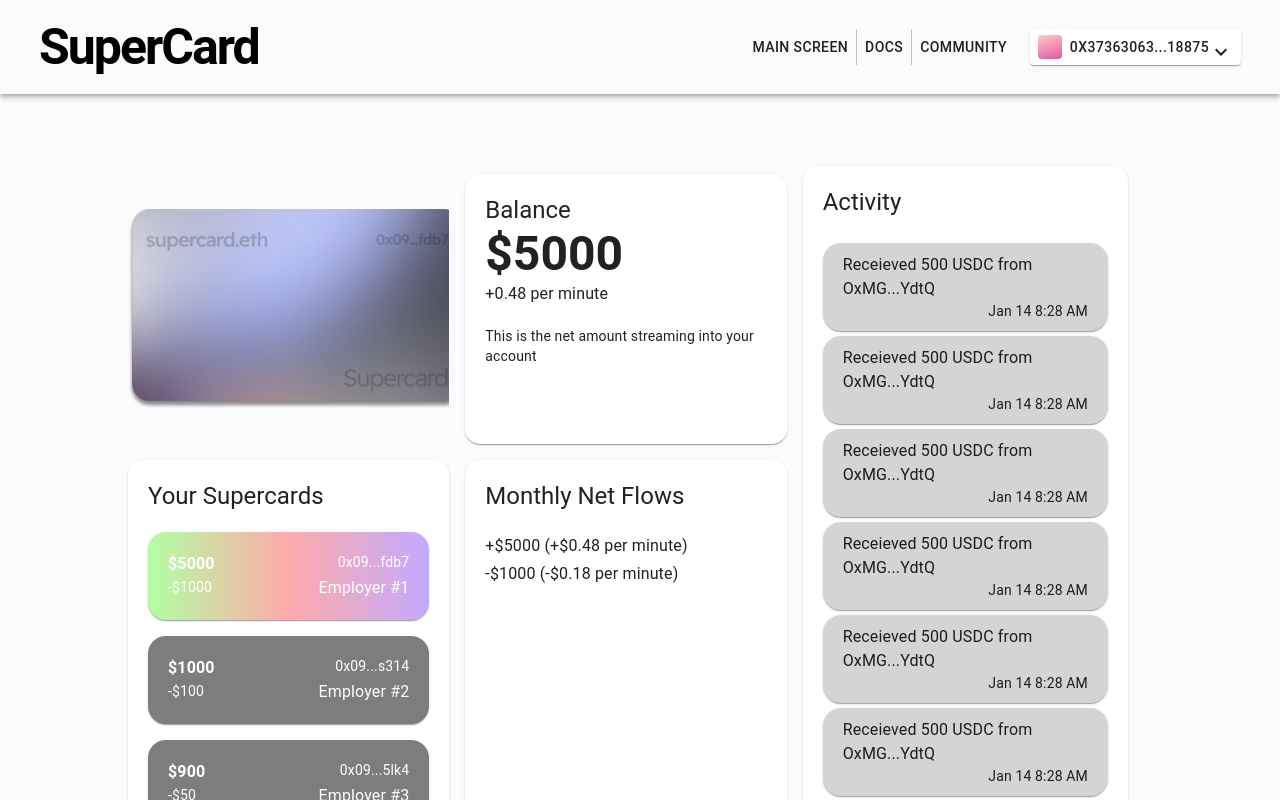
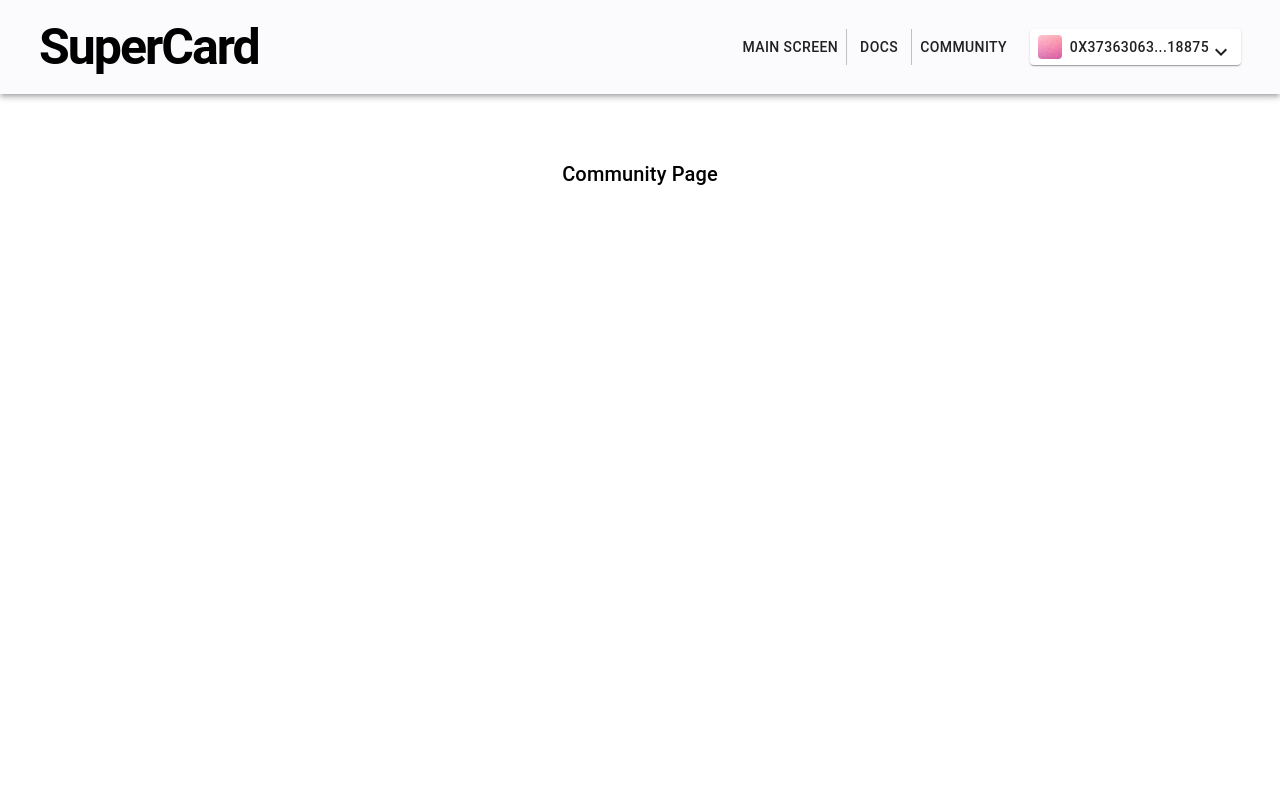
Before and after one commit to sunnyjaycer/supercard, a React (Create React App) app in the folder 02-Frontend/: page /community in a window 1280 px wide. Shown: the top 800 px of the page. Built offline with nearby package versions, Linux system fonts and the light colour scheme.

Commit message:
Added react router

```diff
--- a/02-Frontend/package.json
+++ b/02-Frontend/package.json
@@ -15,6 +15,7 @@
     "axios": "^0.24.0",
     "react": "^17.0.2",
     "react-dom": "^17.0.2",
+    "react-router-dom": "^6.2.1",
     "react-scripts": "5.0.0",
     "web-vitals": "^2.1.3",
     "web3": "^1.6.1"
--- a/02-Frontend/src/App.js
+++ b/02-Frontend/src/App.js
@@ -1,12 +1,16 @@
 import React, { useState, useEffect } from 'react';
+import { Outlet } from 'react-router-dom';
 import './App.css';
 // import Web3 from 'web3';
 import axios from 'axios';
 // import SuperfluidSDK from '@superfluid-finance/js-sdk';
 // import Web3Provider from '@ethersproject/providers';
 import { createMuiTheme, makeStyles } from '@material-ui/core/styles';
+
 import AppBarHeader from './components/AppBarHeader';
 import Main from './components/Main';
+import Docs from './components/Docs';
+import Community from './components/Community';
 
 const useStyles = makeStyles((theme) => ({}));
 
@@ -93,7 +97,6 @@ function App() {
 
   return (
     <div className='App'>
-      <AppBarHeader />
       <Main />
     </div>
   );
--- a/02-Frontend/src/components/AppBarHeader.js
+++ b/02-Frontend/src/components/AppBarHeader.js
@@ -1,4 +1,5 @@
 import React, { useState, useEffect } from 'react';
+import { Link } from 'react-router-dom';
 import '../App.css';
 import { makeStyles } from '@material-ui/core/styles';
 import {
@@ -39,6 +40,9 @@ const useStyles = makeStyles((theme) => ({
     ['@media screen and (max-width: 650px)']: {
       display: 'none !important',
     },
+  },
+  buttons: {
+    textDecoration: 'none',
   },
 }));
 
@@ -81,9 +85,15 @@ const AppBarHeader = () => {
             }}
             className={classes.showMenuButtons}
           >
-            <Button>Main Screen</Button>
-            <Button>Docs</Button>
-            <Button>Community</Button>
+            <Link to='/' className={classes.buttons}>
+              <Button>Main Screen</Button>
+            </Link>
+            <Link to='/docs' className={classes.buttons}>
+              <Button>Docs</Button>
+            </Link>
+            <Link to='/community' className={classes.buttons}>
+              <Button>Community</Button>
+            </Link>
           </ButtonGroup>
 
           <Card>
--- /dev/null
+++ b/02-Frontend/src/components/Community.js
@@ -0,0 +1,14 @@
+import React from 'react';
+import { Typography } from '@material-ui/core';
+
+const Community = () => {
+  return (
+    <div>
+      <Typography variant='h6' style={{ textAlign: 'center', margin: '5%' }}>
+        Community Page
+      </Typography>
+    </div>
+  );
+};
+
+export default Community;
--- /dev/null
+++ b/02-Frontend/src/components/Docs.js
@@ -0,0 +1,14 @@
+import React from 'react';
+import { Typography } from '@material-ui/core';
+
+const Docs = () => {
+  return (
+    <div>
+      <Typography variant='h6' style={{ textAlign: 'center', margin: '5%' }}>
+        Docs Page
+      </Typography>
+    </div>
+  );
+};
+
+export default Docs;
--- a/02-Frontend/src/components/Main.js
+++ b/02-Frontend/src/components/Main.js
@@ -1,4 +1,5 @@
 import React from 'react';
+
 import { Grid, Card, Paper, Typography } from '@material-ui/core';
 import { makeStyles } from '@material-ui/core/styles';
 import { useTheme } from '@material-ui/core/styles';
@@ -29,8 +30,8 @@ const useStyles = makeStyles((theme) => ({
     textAlign: 'center',
   },
   mainDiv: {
-    marginLeft: '10%',
-    marginRight: '10%',
+    marginLeft: '6vw',
+    marginRight: '6vw',
     marginTop: '80px',
     marginBottom: '100px',
   },
--- a/02-Frontend/src/index.js
+++ b/02-Frontend/src/index.js
@@ -1,22 +1,32 @@
 import React from 'react';
 import ReactDOM from 'react-dom';
+import { BrowserRouter, Routes, Route } from 'react-router-dom';
 import './index.css';
 import App from './App';
+import AppBarHeader from './components/AppBarHeader';
+import Docs from './components/Docs';
+import Community from './components/Community';
 import reportWebVitals from './reportWebVitals';
 import { createMuiTheme } from '@material-ui/core/styles';
 
-//Custom theme can go here
-const theme = createMuiTheme({
-  palette: {
-    type: 'light',
-  },
-});
+//Custom theme can go here if we want one
+// const theme = createMuiTheme({
+//   palette: {
+//     type: 'light',
+//   },
+// });
 
+const rootElement = document.getElementById('root');
 ReactDOM.render(
-  <React.StrictMode>
-    <App />
-  </React.StrictMode>,
-  document.getElementById('root')
+  <BrowserRouter>
+    <AppBarHeader />
+    <Routes>
+      <Route path='/' element={<App />} />
+      <Route path='docs' element={<Docs />} />
+      <Route path='community' element={<Community />} />
+    </Routes>
+  </BrowserRouter>,
+  rootElement
 );
 
 // If you want to start measuring performance in your app, pass a function
```
Also changed, not shown: 1 other file (tests, documents, lock files or other folders).
